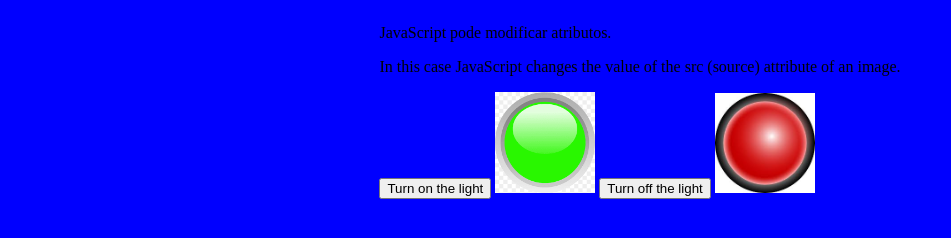
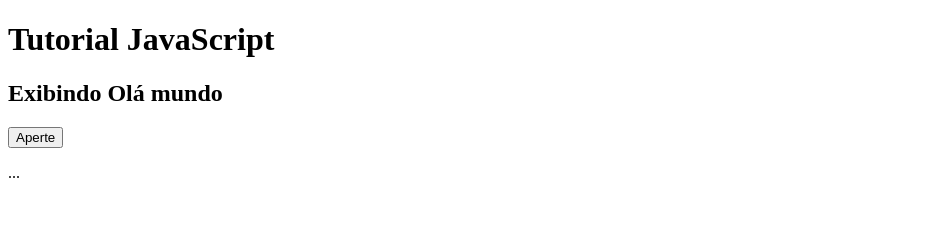
Before and after one commit to Nego-05/JavaScript, a plain HTML site: page index.html in a window 1280 px wide. Shown: the whole page, without its empty margins (0-951 px from the left). Drawn offline with Linux system fonts and the light colour scheme.

Commit message:
Add files via upload

```diff
--- a/index.html
+++ b/index.html
@@ -1,24 +1,27 @@
-<DOCTYPE html>
-<html lang="en">
+<!DOCTYPE html>
+
+<html lang="pt-br">
+
 <head>
-    <meta charset="UTF-8">
-    <meta name="viewport" content="width=device-width, initial-scale=1.0">
-    <link rel="stylesheet" href="style.css">
-    <title>Java</title>
 
+<meta charset="UTF-8">
+
+<meta name="viewport" content="width=device-width, initial-scale=1.0">
+
+<title>tutorial JavaScript</title>
 </head>
+
 <body>
-    <p>JavaScript pode modificar atributos.</p>
 
-<p>In this case JavaScript changes the value of the src (source) attribute of an image.</p>
+<H1> Tutorial JavaScript </H1>
+ <h2> Exibindo Olá mundo </h2>
 
-<button onclick="document.getElementById('myImage').src='led green.png'">Turn on the light</button>
+<button type="button" onclick="ola()">Aperte</button>
 
-<img id="myImage" src="LED GREEN.png" style="width:100px">
 
-<button onclick="document.getElementById('myImage2').src='led red'">Turn off the light</button>
+<p id="oi">...</p>
 
-<img id="myImage2" src="led red.jpg" style="width:100px">
+<script src="script.js"></script>
+</body>
 
-</body>
 </html>
--- a/script.js
+++ b/script.js
@@ -1,6 +1,4 @@
-function led(){
-    document.getElementById('myImage').src='lv.png':
-}
-function led2(){
-    document.getElementById('myImage').src='lver.png';
-}
+function ola(){
+
+    document.getElementById('oi').innerHTML = "Olá Mundo";
+    }
```
